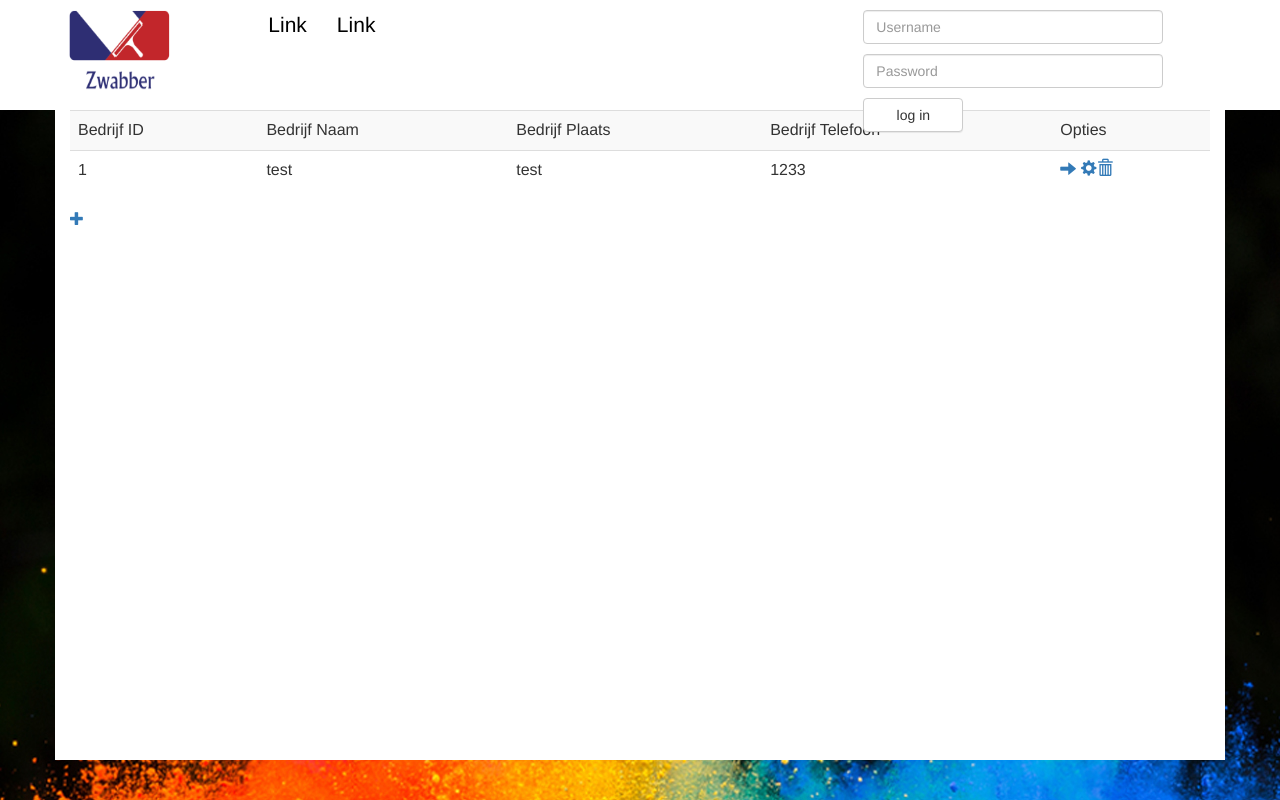
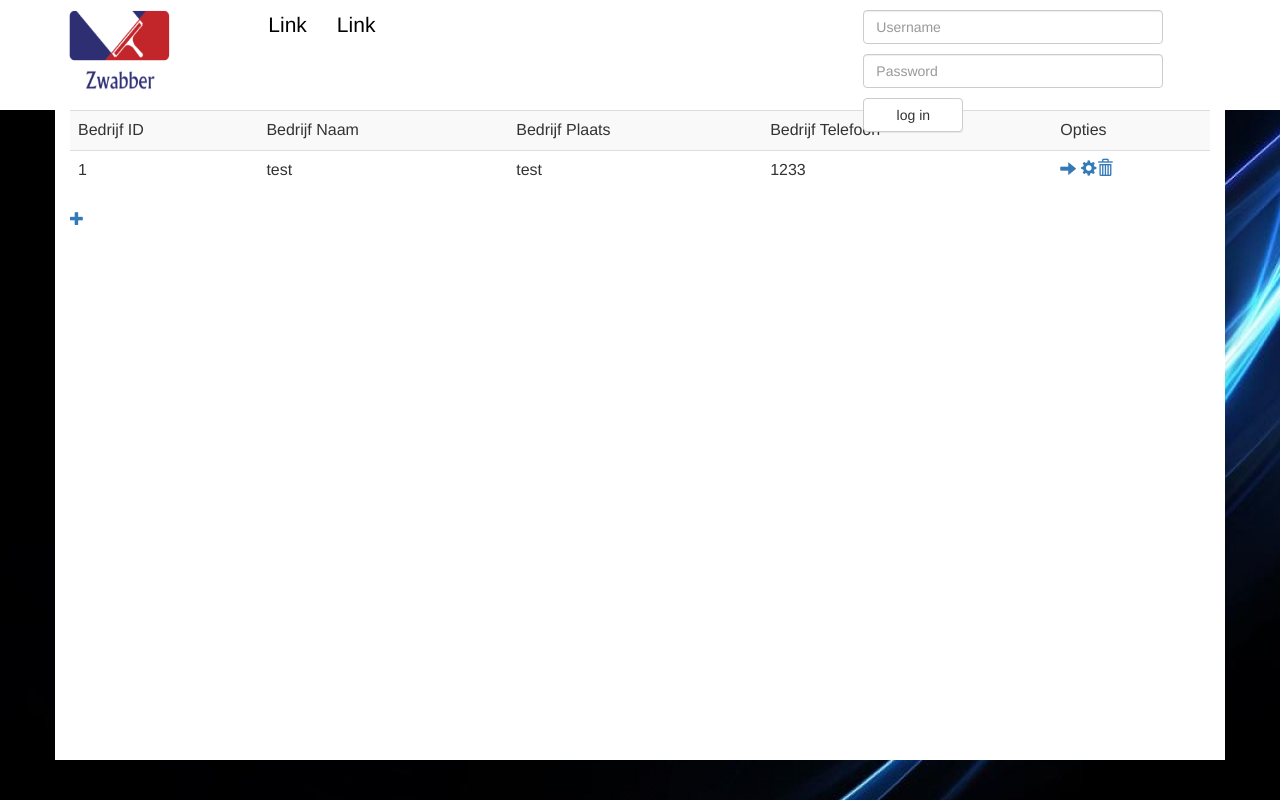
Before and after one commit to joeyvandijk2/zwabber, a PHP site: page / in a window 1280 px wide. Run offline with PHP 8.4, Linux system fonts and the light colour scheme; data comes from the database, SQL or seed files in the repository; some libraries are stand-ins or nearby versions.

Commit message:
background

```diff
--- a/css/style.css
+++ b/css/style.css
@@ -1,7 +1,7 @@
 body
 {
 	background-color: black !important;
-	background-image: url("../images/background.jpg");
+	background-image: url("../images/yes.jpg");
 	background-repeat: no-repeat;
 	background-attachment: fixed;
 	background-position: center;
```
Also changed, not shown: images/background.jpg (deleted), images/yes.jpg (added).
